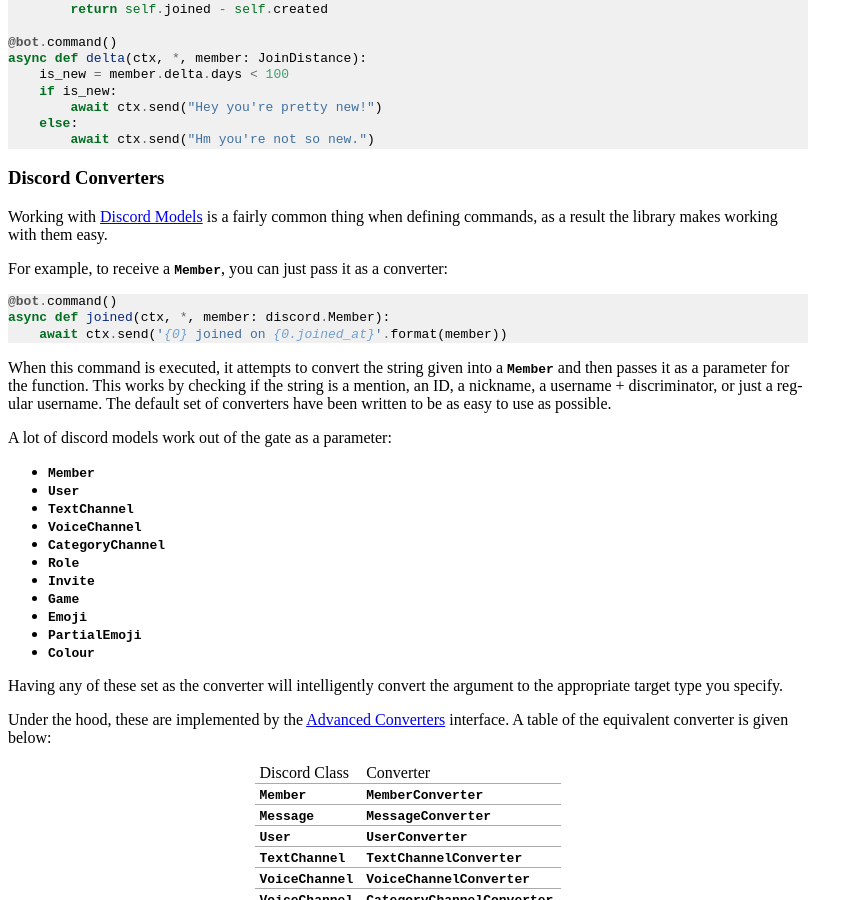
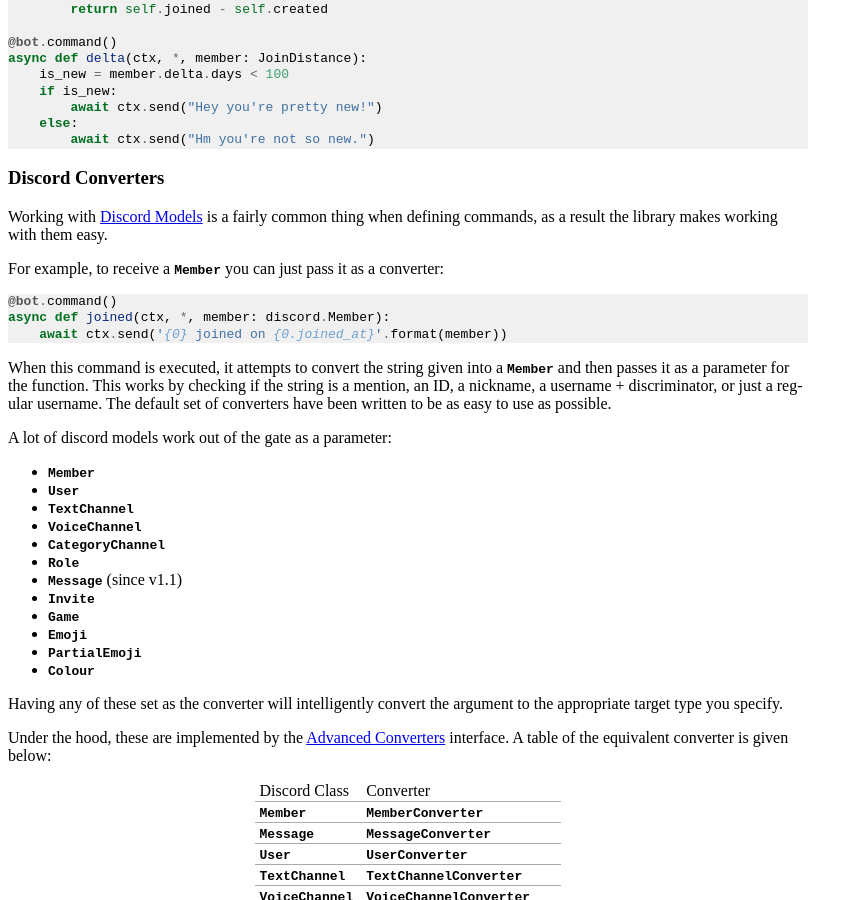
Before and after one commit to spartacus0816/dsbot, a Sphinx documentation site: the page built from docs/ext/commands/commands.rst, in a window 1280 px wide and 900 px high, scrolled down 6118 px. Shown: the whole window, without its empty margins (0-863 px from the left). Built offline with Sphinx 7.4.7, drawn with Linux system fonts in a browser that asks for light colours.

```diff
--- a/docs/ext/commands/commands.rst
+++ b/docs/ext/commands/commands.rst
@@ -357,7 +357,7 @@ Discord Converters
 Working with :ref:`discord_api_models` is a fairly common thing when defining commands, as a result the library makes
 working with them easy.
 
-For example, to receive a :class:`Member`, you can just pass it as a converter:
+For example, to receive a :class:`Member` you can just pass it as a converter:
 
 .. code-block:: python3
 
@@ -377,6 +377,7 @@ A lot of discord models work out of the gate as a parameter:
 - :class:`VoiceChannel`
 - :class:`CategoryChannel`
 - :class:`Role`
+- :class:`Message` (since v1.1)
 - :class:`Invite`
 - :class:`Game`
 - :class:`Emoji`
```
